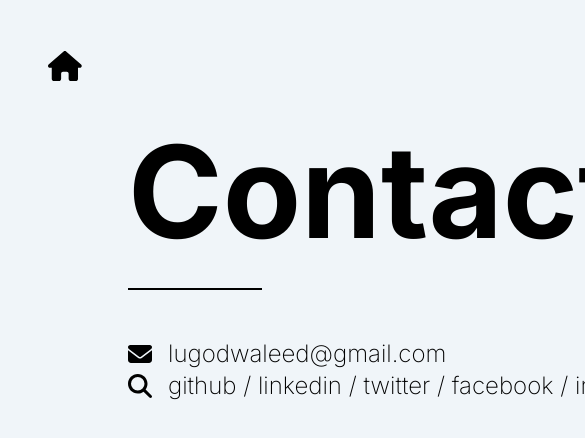
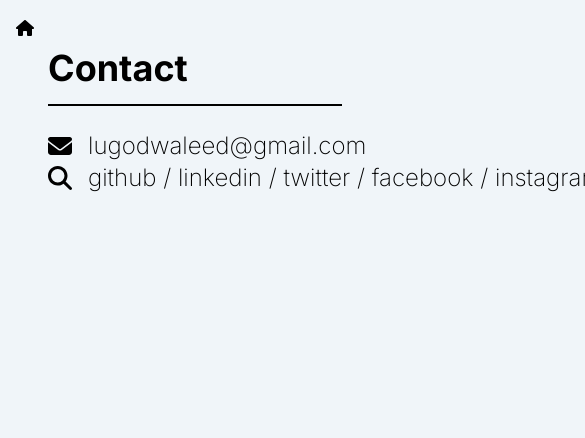
Before and after one commit to waleedlugod/waleedlugod, a Next.js app: page /contact in a window 390 px wide. Shown: the top 438 px of the page, 585 px wide, since content can reach past the window. Built offline with nearby package versions, Linux system fonts and the light colour scheme; a web font is replaced by a local one.

Commit message:
article responsiveness

```diff
--- a/src/components/article.js
+++ b/src/components/article.js
@@ -6,11 +6,11 @@ import { faHouse } from "@fortawesome/free-solid-svg-icons";
 export default function Article({ title, children }) {
   return (
     <>
-      <Link className="absolute top-12 left-12 text-3xl" href="/">
+      <Link className="absolute top-4 left-4 sm:top-10 sm:left-10 sm:text-3xl" href="/">
         <FontAwesomeIcon icon={faHouse} />
       </Link>
-      <article className="p-32">
-        <h1 className="text-9xl font-bold after:mt-8 after:mb-12 after:block after:h-[2px] after:w-full after:bg-black after:content-['']">
+      <article className="w-full p-12 sm:p-20">
+        <h1 className="text-4xl font-bold after:mt-4 after:mb-6 after:block after:h-[2px] after:w-full after:bg-black after:content-[''] sm:text-8xl sm:after:mt-8 sm:after:mb-12">
           {title}
         </h1>
         {children}
```
